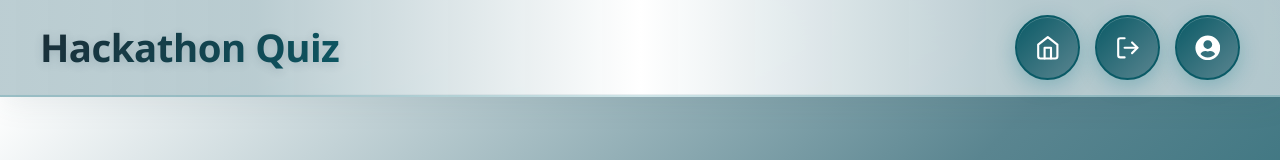
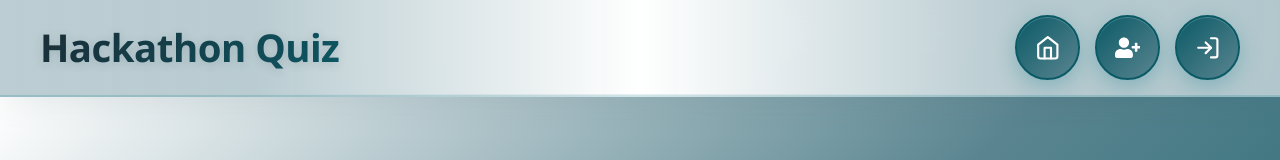
Before and after one commit to IDGHIM/White_label_quiz, a React (Vite) app in the folder client/: page /login in a window 1280 px wide. Shown: the top 160 px of the page. Built offline with nearby package versions, Linux system fonts and the light colour scheme.

Commit message:
fix: update login navigation to redirect to profile page and change login state simulation feat: add .env file with server configuration and credentials

```diff
--- a/client/src/components/Navbar.jsx
+++ b/client/src/components/Navbar.jsx
@@ -4,7 +4,7 @@ import { FaUserCircle, FaUserPlus } from "react-icons/fa";
 import { FiLogIn, FiLogOut, FiHome } from "react-icons/fi";
 
 // Simule l'état
-const isLoggedIn = true;
+const isLoggedIn = false;
 
 const Navbar = () => {
   return (
--- a/client/src/pages/LoginPage.jsx
+++ b/client/src/pages/LoginPage.jsx
@@ -27,7 +27,7 @@ const LoginPage = () => {
     try {
       setLoading(true);
       //await login(identifier, password);
-      navigate('/dashboard');
+      navigate('/profil');
     } catch (err) {
       console.error("Erreur de connexion :", err);
       setError("Nom d'utilisateur, email ou mot de passe incorrect.");
```
Also changed, not shown: 1 other file (tests, documents, lock files or other folders).
